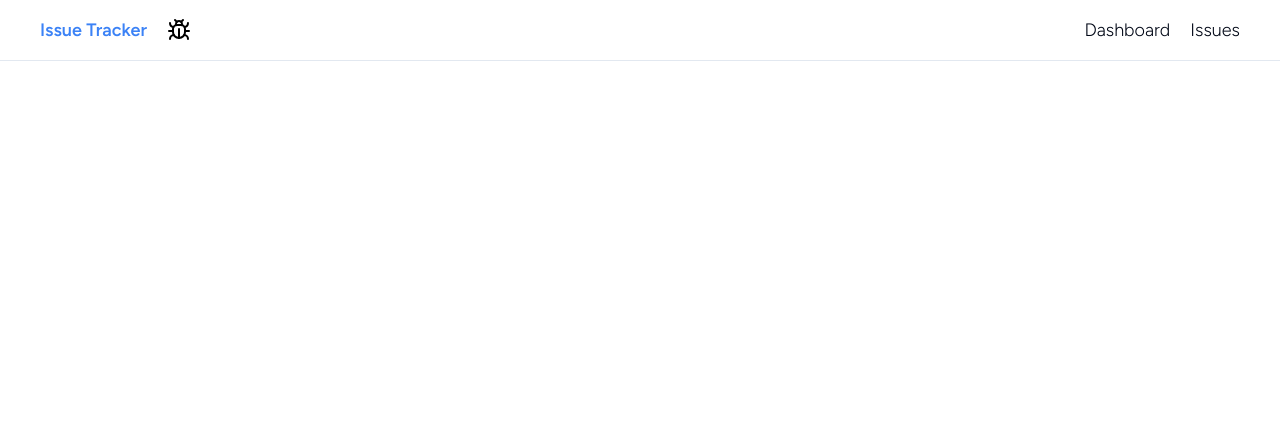
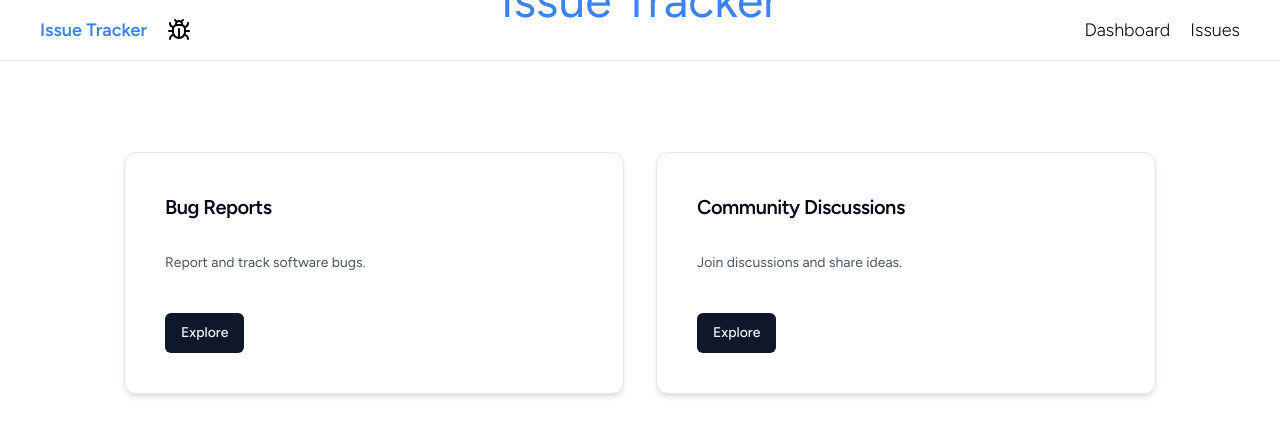
Before and after one commit to bvcr93/issue-tracker, a Next.js app: page / in a window 1280 px wide. Shown: the top 442 px of the page. Built offline with nearby package versions, Linux system fonts and the light colour scheme; no server answers; the database is empty.

Commit message:
issue charts, open  closed

```diff
--- a/app/(routes)/issues/[slug]/reviews/page.tsx
+++ /dev/null
@@ -1,5 +0,0 @@
-import React from "react";
-
-export default function ReviewsPage() {
-  return <div>ReviewsPage</div>;
-}
--- /dev/null
+++ b/app/(routes)/issues/closed/page.tsx
@@ -0,0 +1,15 @@
+import { db } from "@/lib/db";
+import { Issue } from "@prisma/client";
+import React from "react";
+
+export default async function CloseIssuesPage() {
+  const issues:Issue[] = await db.issue.findMany();
+  const closedIssues = issues.filter((issue) => issue.status === "CLOSED");
+  return (
+    <div className="maincol">
+      {closedIssues.map((issue) => (
+        <div>{issue.title}</div>
+      ))}
+    </div>
+  );
+}
--- /dev/null
+++ b/app/(routes)/issues/open/page.tsx
@@ -0,0 +1,18 @@
+import { db } from "@/lib/db";
+import React from "react";
+
+export default async function OpenIssuesPage() {
+  const issues = await db.issue.findMany();
+  const openIssues = issues.filter((issue) => issue.status === "OPEN");
+  return (
+    <div className="maincol">
+      <h1>Open Issues</h1>
+      {openIssues.map((issue) => (
+        <div key={issue.id}>
+          <p>Title: {issue.title}</p>
+          <p>Description: {issue.description}</p>
+        </div>
+      ))}
+    </div>
+  );
+}
--- a/app/(routes)/issues/page.tsx
+++ b/app/(routes)/issues/page.tsx
@@ -2,7 +2,7 @@ import { Button } from "@/components/ui/button";
 import { IssueItem } from "@/components/ui/issue-item";
 import { db } from "@/lib/db";
 import Link from "next/link";
-
+import BarChart from "@/components/bar-chart";
 export default async function IssuesPage() {
   const issues = await db.issue.findMany();
   let openIssuesCount = 0;
@@ -16,19 +16,22 @@ export default async function IssuesPage() {
     }
   });
   return (
-    <div className="maincol flex gap-10">
+    <div className="maincol md:flex gap-10 grid g">
       <div className="flex flex-col w-1/2">
         <h1 className="mt-20 text-3xl">Latest issues</h1>
-        <div className="flex justify-between mt-10">
-          <div className="w-32 h-32 border rounded shadow-md flex items-center justify-center">
+        <div className="flex mt-10 gap-5">
+          <Link
+            href={"/issues/open"}
+            className="w-full h-32 border rounded shadow-md flex items-center justify-center hover:shadow-lg duration-300"
+          >
             Open ({openIssuesCount})
-          </div>
-          <div className="w-32 h-32 border rounded shadow-md flex items-center justify-center">
-            In progress
-          </div>
-          <div className="w-32 h-32 border rounded shadow-md flex items-center justify-center">
-            Closed ({closedIssuesCount})
-          </div>
+          </Link>
+          <Link
+            href={"/issues/closed"}
+            className="w-full h-32 border rounded shadow-md flex items-center justify-center hover:shadow-lg duration-300"
+          >
+            <div>Closed ({closedIssuesCount})</div>
+          </Link>
         </div>
         <div className="py-10">
           <Link href={"/issues/new"}>
@@ -46,7 +49,9 @@ export default async function IssuesPage() {
           </div>
         ))}
       </div>
-      <div className="flex flex-col w-1/2 border">asd</div>
+      <div className="flex flex-col w-1/2 border mt-32">
+        <BarChart issues={issues} indexAxis="y" />
+      </div>
     </div>
   );
 }
--- a/app/page.tsx
+++ b/app/page.tsx
@@ -1,10 +1,60 @@
 import { Button } from "@/components/ui/button";
 import Image from "next/image";
+import {
+  Card,
+  CardContent,
+  CardDescription,
+  CardFooter,
+  CardHeader,
+  CardTitle,
+} from "@/components/ui/card";
+import BarChart from "@/components/bar-chart";
+import { db } from "@/lib/db";
 
-export default function Home() {
+const cardData = [
+  {
+    title: "Bug Reports",
+    description: "Report and track software bugs.",
+    buttonText: "Explore",
+  },
+  {
+    title: "Community Discussions",
+    description: "Join discussions and share ideas.",
+    buttonText: "Explore",
+  },
+];
+
+export default async function Home() {
+  const issues = await db.issue.findMany();
   return (
-    <main className="maincol flex items-center justify-center h-screen text-blue-500 text-5xl">
-      Issue tracker
+    <main className="maincol flex flex-col items-center justify-center h-screen text-blue-500">
+      {/* Heading */}
+      <h1 className="text-5xl my-32">Issue Tracker</h1>
+
+      {/* Cards */}
+      <div className=" md:flex grid grid-cols-1 gap-8 place-items-center">
+        {cardData.map((card, index) => (
+          <Card
+            key={index}
+            className="w-[500px] border p-4 rounded-xl shadow-md hover:shadow-lg"
+          >
+            <CardHeader>
+              <CardTitle className="text-xl mb-2">{card.title}</CardTitle>
+            </CardHeader>
+            <CardContent>
+              <CardDescription className="text-gray-600">
+                {card.description}
+              </CardDescription>
+            </CardContent>
+            <CardFooter>
+              <Button className="mt-4">{card.buttonText}</Button>
+            </CardFooter>
+          </Card>
+        ))}
+      </div>
+      <div className="w-full h-full mt-20">
+        <BarChart issues={issues} indexAxis="x"/>
+      </div>
     </main>
   );
 }
--- /dev/null
+++ b/components/bar-chart.tsx
@@ -0,0 +1,85 @@
+"use client";
+import { Issue } from "@prisma/client";
+import {
+  BarElement,
+  CategoryScale,
+  ChartData,
+  Chart as ChartJS,
+  Legend,
+  LinearScale,
+  PointElement,
+  Title,
+  Tooltip,
+} from "chart.js";
+import { useEffect, useState } from "react";
+import { Bar } from "react-chartjs-2";
+
+ChartJS.register(
+  CategoryScale,
+  LinearScale,
+  PointElement,
+  BarElement,
+  Title,
+  Tooltip,
+  Legend
+);
+
+function BarChart({
+  issues,
+  indexAxis,
+}: {
+  issues: Issue[];
+  indexAxis: "x" | "y";
+}) {
+  const [chartData, setChartData] = useState<ChartData<"bar">>({
+    labels: ["Open", "Closed"],
+    datasets: [
+      {
+        label: "Issues",
+        backgroundColor: ["#FF5733", "#33FF57"],
+        borderColor: "rgba(0,0,0,1)",
+        borderWidth: 2,
+        data: [0, 0],
+      },
+    ],
+  });
+
+  useEffect(() => {
+    const fetchData = () => {
+      try {
+        let openIssuesCount = 0;
+        let closedIssuesCount = 0;
+
+        issues.forEach((issue) => {
+          if (issue.status === "OPEN") {
+            openIssuesCount++;
+          } else if (issue.status === "CLOSED") {
+            closedIssuesCount++;
+          }
+        });
+        const data: ChartData<"bar"> = {
+          labels: ["Open", "Closed"],
+          datasets: [
+            {
+              label: "Issues",
+              backgroundColor: ["#bec3ff", "#ffafaf"],
+              borderColor: ["#7f92fc", "#b62929"], // Add darker border colors here
+              borderWidth: 2,
+              data: [openIssuesCount, closedIssuesCount],
+            },
+          ],
+        };
+
+        setChartData(data as any);
+      } catch (error) {
+        console.error("Error fetching data:", error);
+      }
+    };
+
+    fetchData();
+  }, [issues]);
+
+  return <Bar data={chartData} options={{ indexAxis }} />;
+}
+
+export default BarChart;
--- /dev/null
+++ b/components/ui/card.tsx
@@ -0,0 +1,79 @@
+import * as React from "react"
+
+import { cn } from "@/lib/utils"
+
+const Card = React.forwardRef<
+  HTMLDivElement,
+  React.HTMLAttributes<HTMLDivElement>
+>(({ className, ...props }, ref) => (
+  <div
+    ref={ref}
+    className={cn(
+      "rounded-lg border bg-card text-card-foreground shadow-sm",
+      className
+    )}
+    {...props}
+  />
+))
+Card.displayName = "Card"
+
+const CardHeader = React.forwardRef<
+  HTMLDivElement,
+  React.HTMLAttributes<HTMLDivElement>
+>(({ className, ...props }, ref) => (
+  <div
+    ref={ref}
+    className={cn("flex flex-col space-y-1.5 p-6", className)}
+    {...props}
+  />
+))
+CardHeader.displayName = "CardHeader"
+
+const CardTitle = React.forwardRef<
+  HTMLParagraphElement,
+  React.HTMLAttributes<HTMLHeadingElement>
+>(({ className, ...props }, ref) => (
+  <h3
+    ref={ref}
+    className={cn(
+      "text-2xl font-semibold leading-none tracking-tight",
+      className
+    )}
+    {...props}
+  />
+))
+CardTitle.displayName = "CardTitle"
+
+const CardDescription = React.forwardRef<
+  HTMLParagraphElement,
+  React.HTMLAttributes<HTMLParagraphElement>
+>(({ className, ...props }, ref) => (
+  <p
+    ref={ref}
+    className={cn("text-sm text-muted-foreground", className)}
+    {...props}
+  />
+))
+CardDescription.displayName = "CardDescription"
+
+const CardContent = React.forwardRef<
+  HTMLDivElement,
+  React.HTMLAttributes<HTMLDivElement>
+>(({ className, ...props }, ref) => (
+  <div ref={ref} className={cn("p-6 pt-0", className)} {...props} />
+))
+CardContent.displayName = "CardContent"
+
+const CardFooter = React.forwardRef<
+  HTMLDivElement,
+  React.HTMLAttributes<HTMLDivElement>
+>(({ className, ...props }, ref) => (
+  <div
+    ref={ref}
+    className={cn("flex items-center p-6 pt-0", className)}
+    {...props}
+  />
+))
+CardFooter.displayName = "CardFooter"
+
+export { Card, CardHeader, CardFooter, CardTitle, CardDescription, CardContent }
--- a/components/ui/issue-item.tsx
+++ b/components/ui/issue-item.tsx
@@ -49,6 +49,9 @@ export function IssueItem({ title, description, id, status }: IssueItemProps) {
           >
             {isClosed ? "Open issue" : "Close issue"}
           </Button>
+          <Button size={"sm"} variant={"ghost"}>
+            Edit
+          </Button>
         </div>
       </div>
     </div>
--- a/package.json
+++ b/package.json
@@ -13,12 +13,14 @@
     "@radix-ui/react-slot": "^1.0.2",
     "@radix-ui/react-toast": "^1.1.5",
     "axios": "^1.6.2",
+    "chart.js": "^4.4.1",
     "class-variance-authority": "^0.7.0",
     "clsx": "^2.0.0",
     "easymde": "^2.18.0",
     "lucide-react": "^0.298.0",
     "next": "14.0.4",
     "react": "^18",
+    "react-chartjs-2": "^5.2.0",
     "react-dom": "^18",
     "react-hook-form": "^7.49.2",
     "react-hot-toast": "^2.4.1",
```
Also changed, not shown: 1 other file (tests, documents, lock files or other folders).
